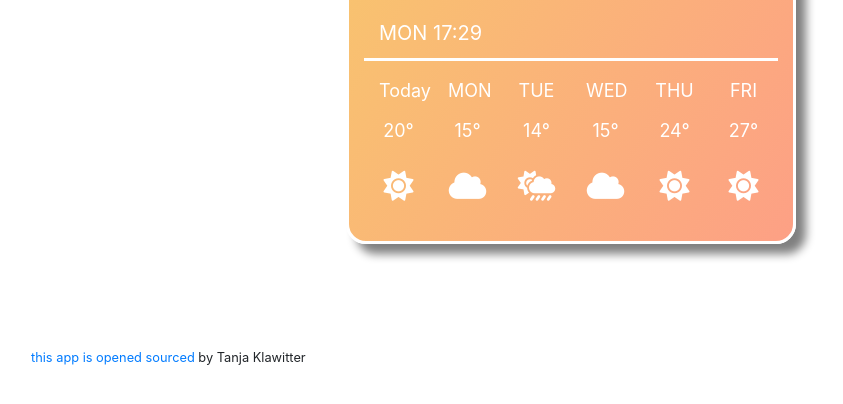
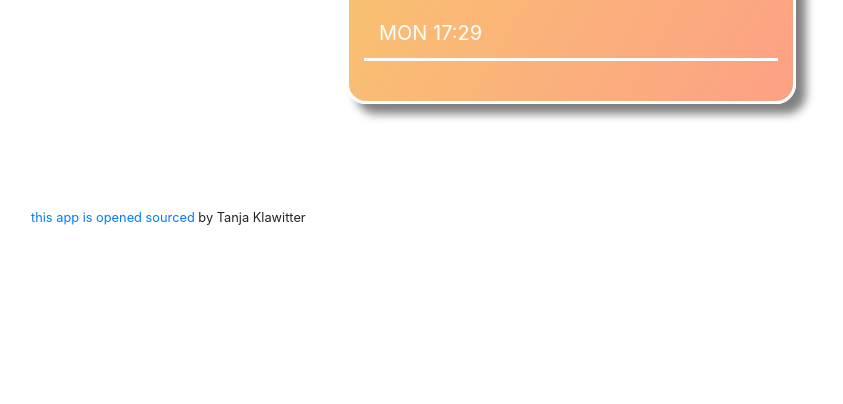
Before and after one commit to Gretelchen/Weather-App, a plain HTML site: page index.html in a window 1280 px wide. Shown: the part 612-1016 px from the top of the page, without its empty margins (69-912 px from the left). After the commit the page ends 940 px from the top, so only its background shows below. Drawn offline with nearby package versions, Linux system fonts and the light colour scheme; no server answers.

Commit message:
HTML: Removed forecast, transfer to JS

```diff
--- a/index.html
+++ b/index.html
@@ -55,78 +55,19 @@
                 <div class="row info-line">
                     <div class="col-6 day-time" id="update-day-time">
                     </div>
-
                     <div class="col-6 city" id="city-display">
-
                     </div>
                 </div>
                 <footer>
-                    <div class="row forecast">
-                        <div class="col-2">
-                            Today
-                            <div>
-                                20°
-                            </div>
-                            <div>
-                                <i class="fas fa-sun forecast-icon"></i>
-                            </div>
-                        </div>
-                        <div class="col-2">
-                            MON
-                            <div>
-                                15°
-                            </div>
-                            <div>
-                                <i class="fas fa-cloud forecast-icon"></i>
-                            </div>
-                        </div>
-                        <div class="col-2">
-                            TUE
-                            <div>
-                                14°
-                            </div>
-                            <div>
-                                <i class="fas fa-cloud-sun-rain forecast-icon"></i>
-                            </div>
-                        </div>
-                        <div class="col-2">
-                            WED
-                            <div>
-                                15°
-                            </div>
-                            <div>
-                                <i class="fas fa-cloud forecast-icon"></i>
-                            </div>
-                        </div>
-                        <div class="col-2">
-                            THU
-                            <div>
-                                24°
-                            </div>
-                            <div>
-                                <i class="fas fa-sun forecast-icon"></i>
-                            </div>
-                        </div>
-                        <div class="col-2">
-                            FRI
-                            <div>
-                                27°
-                            </div>
-                            <div>
-                                <i class="fas fa-sun forecast-icon"></i>
-                            </div>
-                        </div>
+                    <div class="row forecast" id="forecast">
                     </div>
                 </footer>
             </div>
         </div>
         <p class="footer-all">
-            <small><a class="footer-link" href="https://github.com/Gretelchen/Weather-App" target="blanc">this app
-                    is
-                    opened
-                    sourced</a>
-                <span> by Tanja
-                    Klawitter</span>
+            <small><a class="footer-link" href="https://github.com/Gretelchen/Weather-App" target="blanc">this app is
+                    opened sourced</a>
+                <span> by Tanja Klawitter</span>
             </small>
         </p>
         </div>
```
